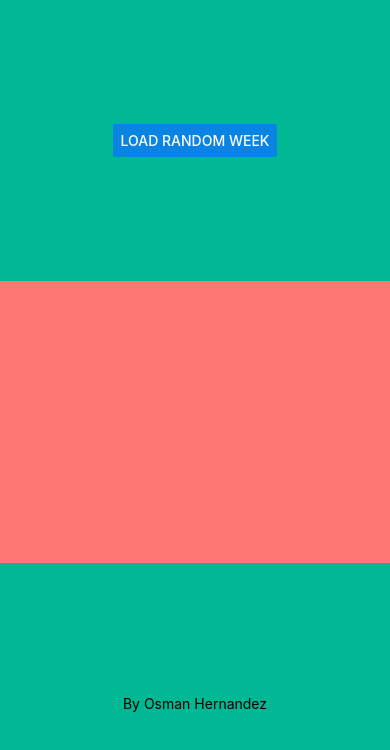
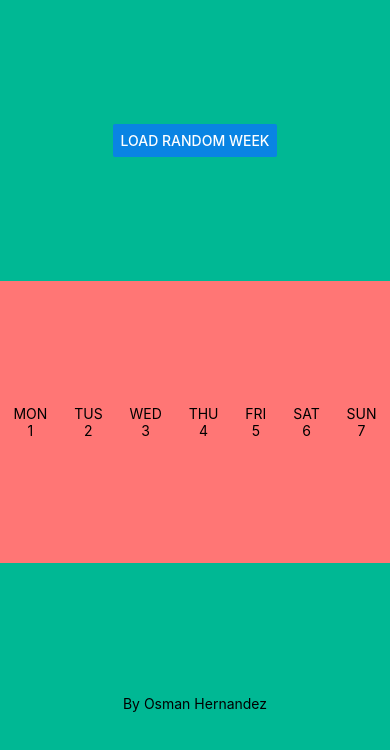
Before and after one commit to justrdk/k3rn3l-pan1c, a React Native app in the folder kernel-panic/: screen / in a window 390 px wide. Shown: the top 750 px of the page. Built offline with nearby package versions, Linux system fonts and the light colour scheme.

Commit message:
split footer and header into components folder

```diff
--- a/kernel-panic/App.js
+++ b/kernel-panic/App.js
@@ -1,39 +1,18 @@
 import React, { Component } from 'react'
 import { StyleSheet, Text, View, Button } from 'react-native'
-import Calendar from './components'
+import Calendar, { Header, Footer } from './components'
 import week from './week'
 
 const App = () => <View style={styles.container}>
-  <View style={styles.header}>
-    <Button
-      onPress={() => true}
-      title="Load Random Week"
-      color="#0984e3"
-      accessibilityLabel="Learn more about this purple button"
-    />
-  </View>
+  <Header />
   <Calendar week={week} />
-  <View style={styles.footer}>
-    <Text>By Osman Hernandez</Text>
-  </View>
+  <Footer />
 </View>
 
 const styles = StyleSheet.create({
   container: {
     flex: 1,
   },
-  header: {
-    flex: 1,
-    backgroundColor: '#00b894',
-    justifyContent: 'center',
-    alignItems: 'center',
-  },
-  footer: {
-    flex: 1,
-    backgroundColor: '#00b894',
-    justifyContent: 'center',
-    alignItems: 'center',
-  }
 })
 
 export default App
--- a/kernel-panic/components/Footer.js
+++ b/kernel-panic/components/Footer.js
@@ -0,0 +1,17 @@
+import React from 'react'
+import { View, Text, StyleSheet } from 'react-native'
+
+const Footer = () => <View style={styles.footer}>
+  <Text>By Osman Hernandez</Text>
+</View>
+
+const styles = StyleSheet.create({
+  footer: {
+    flex: 1,
+    backgroundColor: '#00b894',
+    justifyContent: 'center',
+    alignItems: 'center',
+  }
+})
+
+export default Footer
--- a/kernel-panic/components/Header.js
+++ b/kernel-panic/components/Header.js
@@ -0,0 +1,23 @@
+import React from 'react'
+import PropTypes from 'prop-types'
+import { View, Button, StyleSheet } from 'react-native'
+
+const Header = () => <View style={styles.header}>
+  <Button
+    onPress={() => true}
+    title="Load Random Week"
+    color="#0984e3"
+    accessibilityLabel="Learn more about this purple button"
+  />
+</View>
+
+const styles = StyleSheet.create({
+  header: {
+    flex: 1,
+    backgroundColor: '#00b894',
+    justifyContent: 'center',
+    alignItems: 'center',
+  },
+})
+
+export default Header
--- a/kernel-panic/components/index.js
+++ b/kernel-panic/components/index.js
@@ -1,2 +1,4 @@
 export { default } from './Calendar'
 export { default as Day } from './Day'
+export { default as Header } from './Header'
+export { default as Footer } from './Footer'
--- /dev/null
+++ b/kernel-panic/week.js
@@ -0,0 +1,9 @@
+export default {
+  MON: 1,
+  TUS: 2,
+  WED: 3,
+  THU: 4,
+  FRI: 5,
+  SAT: 6,
+  SUN: 7,
+}
```
